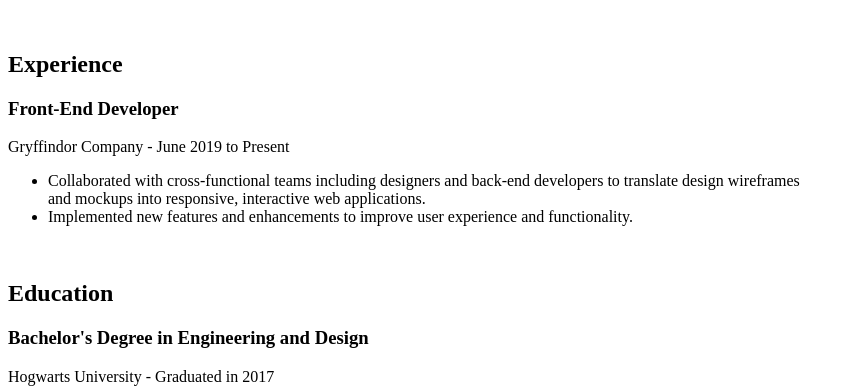
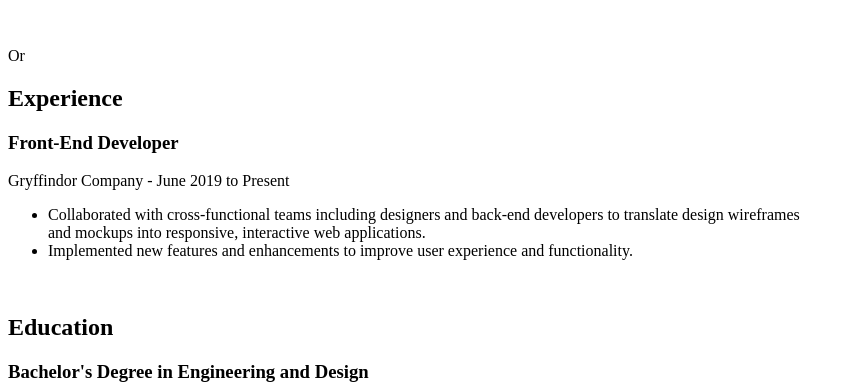
Before and after one commit to kanyawadee24/myresume, a plain HTML site: page index.html in a window 1280 px wide. Shown: the part 424-813 px from the top of the page, without its empty margins (0-854 px from the left). Drawn offline with Linux system fonts and the light colour scheme.

Commit message:
my first commit

```diff
--- a/index.html
+++ b/index.html
@@ -13,6 +13,7 @@
     <img src="https://img5.pic.in.th/file/secure-sv1/photo-output-2.md.png" width="200", height="200">
     <p>I am a software developer and technology systems administrator for the Ministry of Education of Harry Potter at Hogwarts.<br> I believe that coding is akin to casting spells.</p>
     <br>
+    <p>Or</p>
     <section>
     <h2>Experience</h2>
     <h3>Front-End Developer</h3>
```
